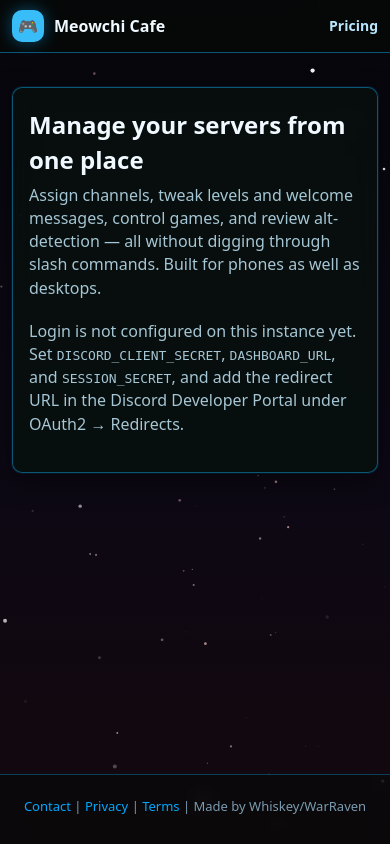
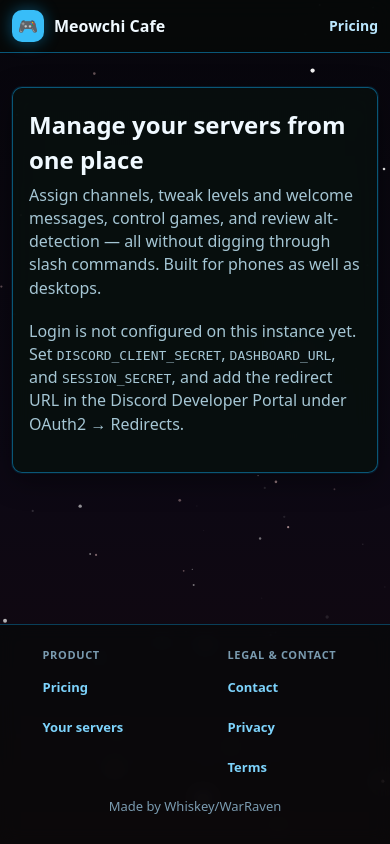
Before and after one commit to labyasin67-dev/fun-bot, a FastAPI app: page / in a window 390 px wide. Run offline with FastAPI, Linux system fonts and the light colour scheme; parts of the project's set-up code (start-up, migrations or seed data) failed here and were passed over.

Commit message:
Reorganize site navigation into grouped categories (sidebar, collapsible mobile menu, overview cards, footer)

```diff
--- a/dashboard/static/style.css
+++ b/dashboard/static/style.css
@@ -576,3 +576,102 @@ input:focus, select:focus, textarea:focus { outline: 2px solid var(--accent); bo
   }
   .colour-edit .btn { width: 100%; min-height: 44px; }
 }
+
+
+/* --- Grouped navigation (desktop sidebar, phone menu, footer) and overview category cards --- */
+.nav-group { margin: 0 0 14px; }
+.nav-title {
+  margin: 0 12px 4px;
+  font-size: 11px;
+  font-weight: 700;
+  letter-spacing: .06em;
+  text-transform: uppercase;
+  color: var(--faint);
+}
+.nav-group > a { padding: 8px 12px; }
+.sidebar { overflow-y: auto; max-height: calc(100vh - 56px); position: sticky; top: 56px; align-self: flex-start; }
+
+.mnav { background: transparent; }
+.mnav > summary {
+  list-style: none;
+  display: flex;
+  align-items: center;
+  justify-content: space-between;
+  gap: 10px;
+  min-height: 46px;
+  padding: 0 14px;
+  border: 1px solid rgba(14, 165, 233, 0.45);
+  border-radius: 8px;
+  background: rgba(4, 10, 16, 0.85);
+  cursor: pointer;
+  font-weight: 600;
+}
+.mnav > summary::-webkit-details-marker { display: none; }
+.mnav > summary::after { content: "▾"; color: var(--accent); margin-left: 8px; }
+.mnav[open] > summary::after { content: "▴"; }
+.mnav-label { color: var(--muted); font-size: 12px; text-transform: uppercase; letter-spacing: .05em; }
+.mnav-current { flex: 1; text-align: right; color: var(--text); overflow: hidden; text-overflow: ellipsis; white-space: nowrap; }
+.mnav-body {
+  margin-top: 8px;
+  padding: 6px 10px 10px;
+  border: 1px solid rgba(14, 165, 233, 0.35);
+  border-radius: 8px;
+  background: rgba(4, 10, 16, 0.92);
+  max-height: 70vh;
+  overflow-y: auto;
+}
+.mnav-group { padding: 8px 0 2px; }
+.mnav-title {
+  font-size: 11px;
+  font-weight: 700;
+  letter-spacing: .06em;
+  text-transform: uppercase;
+  color: var(--faint);
+  margin: 0 0 2px 6px;
+}
+.mnav-group a {
+  display: flex;
+  align-items: center;
+  min-height: 44px;
+  padding: 0 10px;
+  border-radius: 8px;
+  color: #bae6fd;
+}
+.mnav-group a.active { background: rgba(14, 165, 233, 0.28); color: #fff; font-weight: 700; }
+.mnav-group a:hover { background: rgba(14, 165, 233, 0.16); text-decoration: none; color: #fff; }
+
+.cat-heading { margin: 22px 0 10px; font-size: 16px; }
+.cat-grid { display: grid; grid-template-columns: repeat(auto-fit, minmax(240px, 1fr)); gap: 14px; }
+.cat-card h3 { margin: 0 0 6px; font-size: 15px; color: #7dd3fc; }
+.cat-card p { margin: 0 0 10px; }
+.cat-links { display: flex; flex-wrap: wrap; gap: 8px; }
+.cat-links a {
+  display: inline-flex;
+  align-items: center;
+  min-height: 38px;
+  padding: 0 12px;
+  border-radius: 8px;
+  border: 1px solid rgba(14, 165, 233, 0.45);
+  background: rgba(8, 32, 48, 0.7);
+  color: #e0f2fe;
+  font-weight: 600;
+  font-size: 14px;
+}
+.cat-links a:hover { background: rgba(7, 70, 110, 0.9); text-decoration: none; color: #fff; }
+
+.footer-groups { display: flex; flex-wrap: wrap; gap: 14px 40px; justify-content: center; margin: 0 0 12px; text-align: left; }
+.footer-col { display: flex; flex-direction: column; gap: 4px; min-width: 120px; }
+.footer-title { font-size: 11px; font-weight: 700; letter-spacing: .06em; text-transform: uppercase; color: var(--faint); margin-bottom: 2px; }
+.footer-col a { color: #7dd3fc; font-weight: 700; padding: 3px 0; }
+.footer-col a:hover { color: #fff; }
+.footer-credit { color: var(--faint); font-size: 13px; }
+
+@media (max-width: 800px) {
+  .cat-grid { grid-template-columns: 1fr; }
+  .cat-links a { flex: 1 1 calc(50% - 8px); justify-content: center; min-height: 44px; }
+  .footer-groups { justify-content: space-around; gap: 14px 20px; }
+  .footer-col a { min-height: 36px; display: inline-flex; align-items: center; }
+}
+@media (min-width: 801px) {
+  .mobile-nav { display: none; }
+}
--- a/dashboard/templates/base.html
+++ b/dashboard/templates/base.html
@@ -4,10 +4,23 @@
   <meta charset="utf-8">
   <meta name="viewport" content="width=device-width, initial-scale=1, viewport-fit=cover">
   <title>{% block title %}Meowchi Cafe dashboard{% endblock %}</title>
-  <link rel="stylesheet" href="/static/style.css?v=ocean1">
+  <link rel="stylesheet" href="/static/style.css?v=ocean2">
 </head>
 <body>
   <canvas id="space-bg" aria-hidden="true"></canvas>
+{% if guild is defined %}
+{# One list drives the desktop sidebar and the phone menu, so they never drift apart. #}
+{% set nav_groups = [
+  ("Overview", [("overview", "Overview", "")]),
+  ("Moderation & Safety", [("moderation", "Moderation", "/moderation"), ("alts", "Alt detection", "/alts"), ("reports", "Reports", "/reports")]),
+  ("Roles", [("customroles", "Custom Roles", "/customroles"), ("selfroles", "Self roles", "/selfroles")]),
+  ("Community", [("levels", "Levels", "/levels"), ("welcome", "Messages", "/welcome"), ("games", "Games", "/games"), ("channels", "Channels", "/channels")]),
+  ("Creator Integration", [("youtube", "Creator Integration", "/youtube")]),
+  ("Premium & Billing", [("billing", "Billing", "/billing")]),
+] %}
+{% set active_label = namespace(text="Menu") %}
+{% for gname, items in nav_groups %}{% for key, label, path in items %}{% if active == key %}{% set active_label.text = label %}{% endif %}{% endfor %}{% endfor %}
+{% endif %}
   <div class="wrap">
     <header class="topbar">
       <a class="brand" href="{% if user %}/servers{% else %}/{% endif %}">
@@ -36,42 +49,54 @@
     </header>
     {% if guild is defined %}
     <div class="mobile-nav">
-      <label class="faint" for="panel-jump">Panel</label>
-      <select id="panel-jump" onchange="if(this.value) location.href=this.value">
-        <option value="/servers/{{ guild.id }}" {% if active=='overview' %}selected{% endif %}>Overview</option>
-        <option value="/servers/{{ guild.id }}/channels" {% if active=='channels' %}selected{% endif %}>Channels</option>
-        <option value="/servers/{{ guild.id }}/levels" {% if active=='levels' %}selected{% endif %}>Levels</option>
-        <option value="/servers/{{ guild.id }}/selfroles" {% if active=='selfroles' %}selected{% endif %}>Self roles</option>
-        <option value="/servers/{{ guild.id }}/customroles" {% if active=='customroles' %}selected{% endif %}>Custom Roles</option>
-        <option value="/servers/{{ guild.id }}/alts" {% if active=='alts' %}selected{% endif %}>Alt detection</option>
-        <option value="/servers/{{ guild.id }}/welcome" {% if active=='welcome' %}selected{% endif %}>Messages</option>
-        <option value="/servers/{{ guild.id }}/games" {% if active=='games' %}selected{% endif %}>Games</option>
-        <option value="/servers/{{ guild.id }}/moderation" {% if active=='moderation' %}selected{% endif %}>Moderation</option>
-        <option value="/servers/{{ guild.id }}/reports" {% if active=='reports' %}selected{% endif %}>Reports</option>
-        <option value="/servers/{{ guild.id }}/youtube" {% if active=='youtube' %}selected{% endif %}>Creator Integration</option>
-        <option value="/servers/{{ guild.id }}/billing" {% if active=='billing' %}selected{% endif %}>Billing</option>
-        <option value="/servers">All servers</option>
-      </select>
+      <details class="mnav" id="panel-menu">
+        <summary><span class="mnav-label">Menu</span><span class="mnav-current">{{ active_label.text }}</span></summary>
+        <nav class="mnav-body" aria-label="Server panels">
+          {% for gname, items in nav_groups %}
+          <div class="mnav-group{% for key, label, path in items %}{% if active == key %} has-active{% endif %}{% endfor %}">
+            <div class="mnav-title">{{ gname }}</div>
+            {% for key, label, path in items %}
+            <a href="/servers/{{ guild.id }}{{ path }}" class="{% if active == key %}active{% endif %}">{{ label }}</a>
+            {% endfor %}
+          </div>
+          {% endfor %}
+          {% if is_admin %}
+          <div class="mnav-group">
+            <div class="mnav-title">Admin</div>
+            <a href="/admin">Admin</a>
+          </div>
+          {% endif %}
+          <div class="mnav-group">
+            <div class="mnav-title">Servers</div>
+            <a href="/servers">All servers</a>
+          </div>
+        </nav>
+      </details>
     </div>
     {% endif %}
     <div class="layout">
       {% if guild is defined %}
       <aside class="sidebar">
         <h2>{{ guild.name }}</h2>
-        <nav class="nav">
-          <a href="/servers/{{ guild.id }}" class="{% if active=='overview' %}active{% endif %}">Overview</a>
-          <a href="/servers/{{ guild.id }}/channels" class="{% if active=='channels' %}active{% endif %}">Channels</a>
-          <a href="/servers/{{ guild.id }}/levels" class="{% if active=='levels' %}active{% endif %}">Levels</a>
-          <a href="/servers/{{ guild.id }}/selfroles" class="{% if active=='selfroles' %}active{% endif %}">Self roles</a>
-          <a href="/servers/{{ guild.id }}/customroles" class="{% if active=='customroles' %}active{% endif %}">Custom Roles</a>
-          <a href="/servers/{{ guild.id }}/alts" class="{% if active=='alts' %}active{% endif %}">Alt detection</a>
-          <a href="/servers/{{ guild.id }}/welcome" class="{% if active=='welcome' %}active{% endif %}">Messages</a>
-          <a href="/servers/{{ guild.id }}/games" class="{% if active=='games' %}active{% endif %}">Games</a>
-          <a href="/servers/{{ guild.id }}/moderation" class="{% if active=='moderation' %}active{% endif %}">Moderation</a>
-          <a href="/servers/{{ guild.id }}/reports" class="{% if active=='reports' %}active{% endif %}">Reports</a>
-          <a href="/servers/{{ guild.id }}/youtube" class="{% if active=='youtube' %}active{% endif %}">Creator Integration</a>
-          <a href="/servers/{{ guild.id }}/billing" class="{% if active=='billing' %}active{% endif %}">Billing</a>
-          <a href="/servers">← All servers</a>
+        <nav class="nav" aria-label="Server panels">
+          {% for gname, items in nav_groups %}
+          <div class="nav-group">
+            <div class="nav-title">{{ gname }}</div>
+            {% for key, label, path in items %}
+            <a href="/servers/{{ guild.id }}{{ path }}" class="{% if active == key %}active{% endif %}">{{ label }}</a>
+            {% endfor %}
+          </div>
+          {% endfor %}
+          {% if is_admin %}
+          <div class="nav-group">
+            <div class="nav-title">Admin</div>
+            <a href="/admin">Admin</a>
+          </div>
+          {% endif %}
+          <div class="nav-group">
+            <div class="nav-title">Servers</div>
+            <a href="/servers">← All servers</a>
+          </div>
         </nav>
       </aside>
       {% endif %}
@@ -86,13 +111,20 @@
       </main>
     </div>
     <footer class="site-footer">
-      <a href="/contact">Contact</a>
-      <span class="faint">|</span>
-      <a href="/privacy">Privacy</a>
-      <span class="faint">|</span>
-      <a href="/terms">Terms</a>
-      <span class="faint">|</span>
-      Made by Whiskey/WarRaven
+      <nav class="footer-groups" aria-label="Site">
+        <div class="footer-col">
+          <div class="footer-title">Product</div>
+          <a href="/pricing">Pricing</a>
+          <a href="/servers">Your servers</a>
+        </div>
+        <div class="footer-col">
+          <div class="footer-title">Legal &amp; contact</div>
+          <a href="/contact">Contact</a>
+          <a href="/privacy">Privacy</a>
+          <a href="/terms">Terms</a>
+        </div>
+      </nav>
+      <div class="footer-credit">Made by Whiskey/WarRaven</div>
     </footer>
   </div>
   <script src="/static/space.js" defer></script>
```
Also changed, not shown: dashboard/templates/overview.html (+46 -0 lines).
